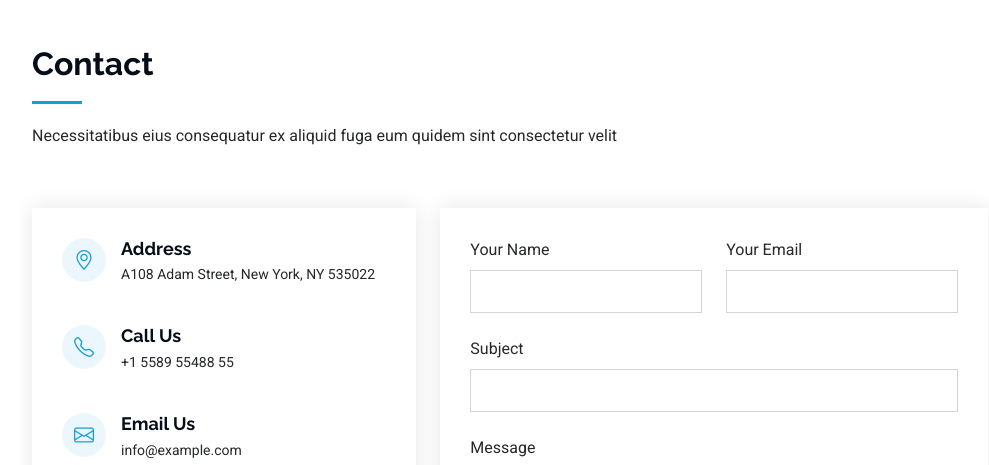
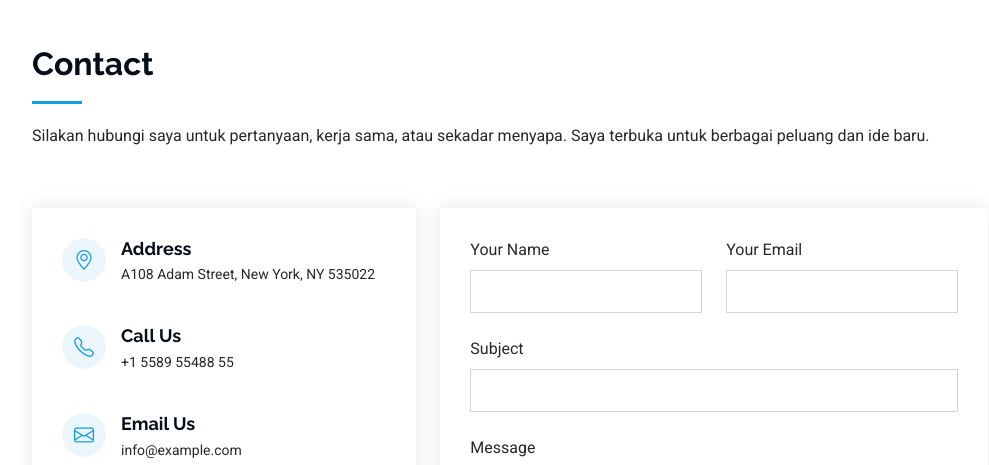
Before and after one commit to akulaku855/gpttololkale, a plain HTML site: page index.html in a window 1280 px wide. Shown: the part 6200-6665 px from the top of the page, without its empty margins (280-1269 px from the left). Drawn offline with Linux system fonts and the light colour scheme.

Commit message:
Update index.html

```diff
--- a/index.html
+++ b/index.html
@@ -700,7 +700,7 @@ Berpengalaman dalam menciptakan solusi kreatif yang fungsional dan berdampak pos
       <!-- Section Title -->
       <div class="container section-title" data-aos="fade-up">
         <h2>Contact</h2>
-        <p>Necessitatibus eius consequatur ex aliquid fuga eum quidem sint consectetur velit</p>
+        <p>Silakan hubungi saya untuk pertanyaan, kerja sama, atau sekadar menyapa. Saya terbuka untuk berbagai peluang dan ide baru.</p>
       </div><!-- End Section Title -->
 
       <div class="container" data-aos="fade-up" data-aos-delay="100">
```
